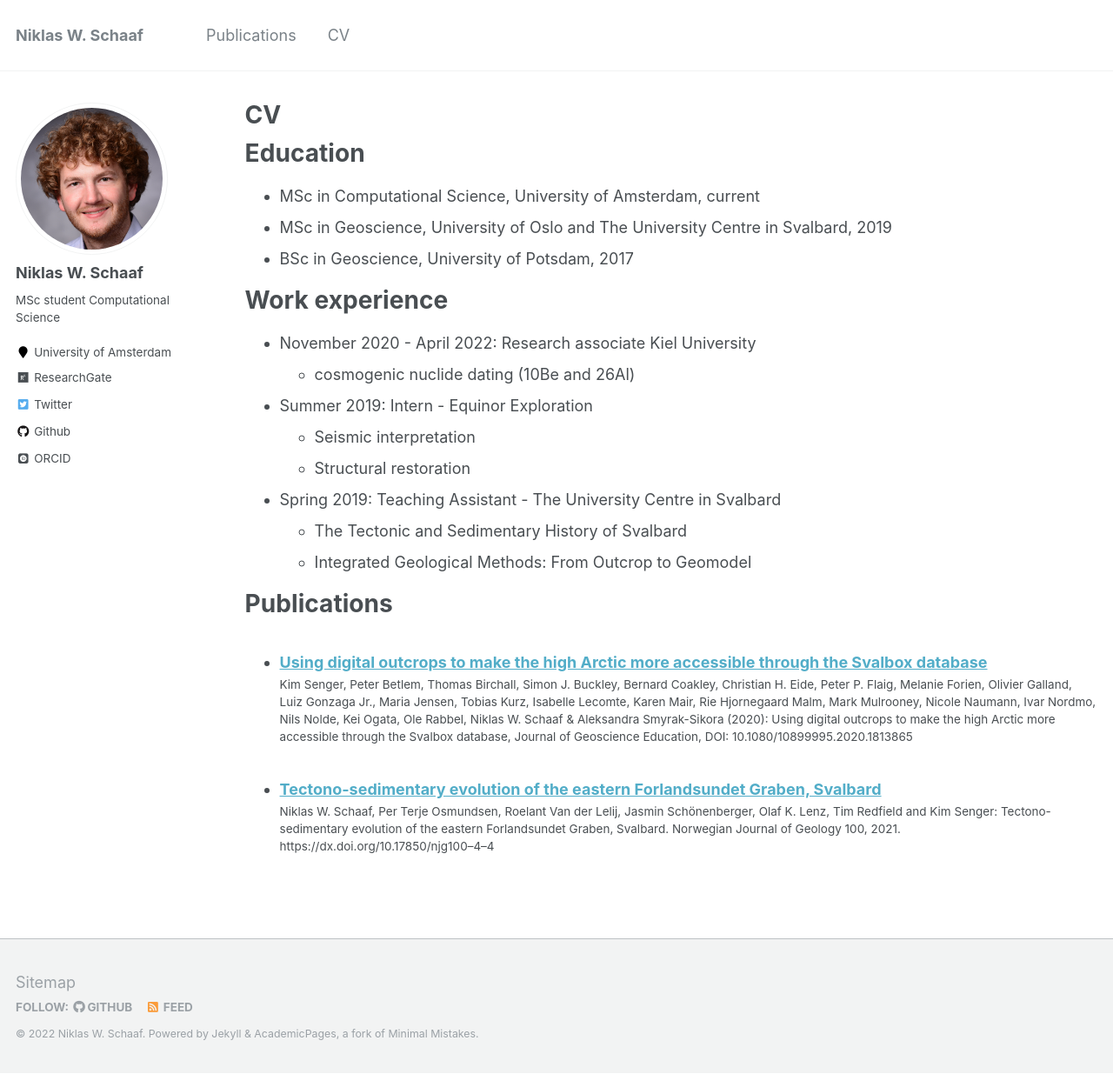
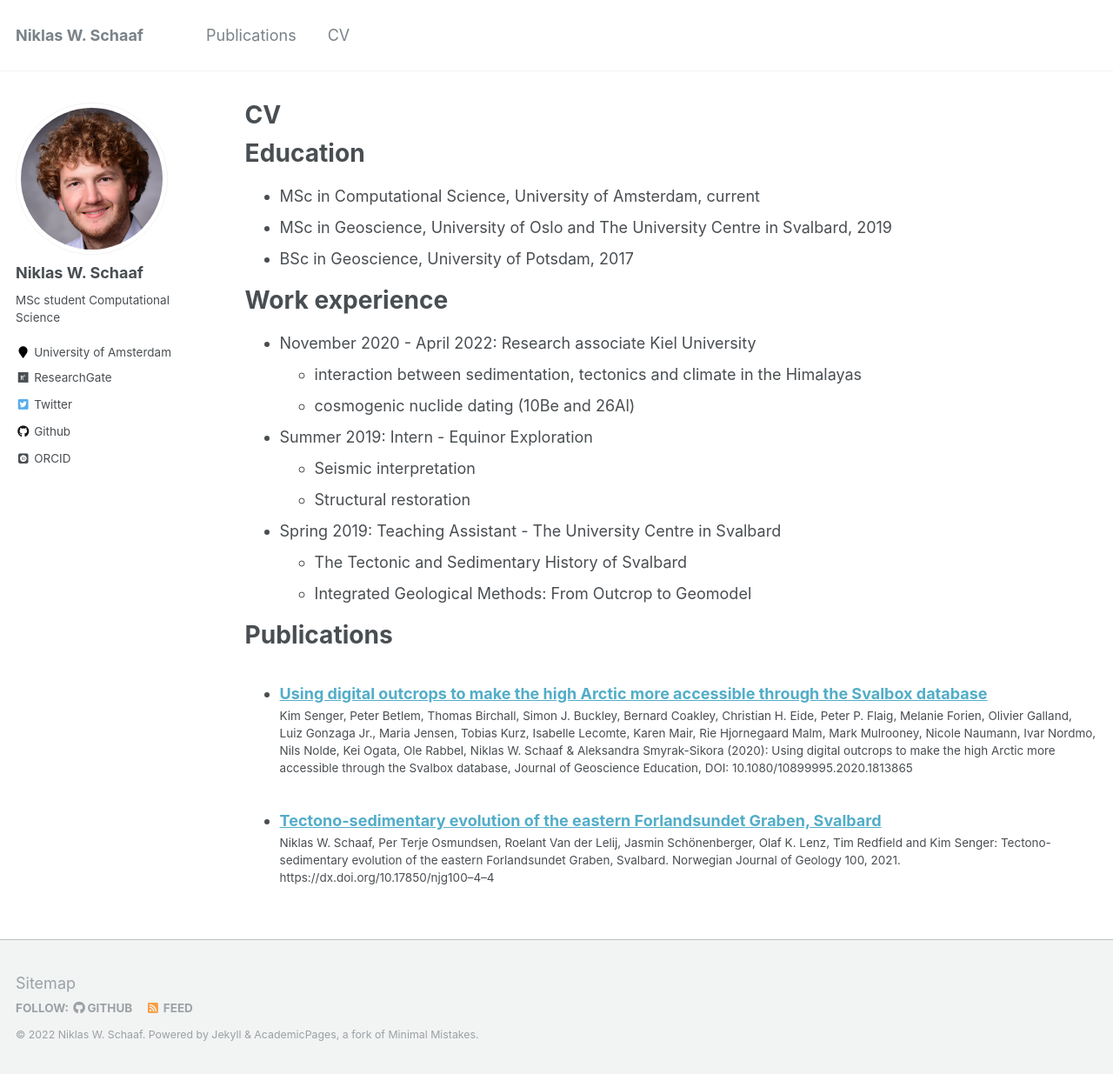
Before and after one commit to NiklasSchaaf/niklasschaaf.github.io, a Jekyll site: the page built from _pages/cv.md, in a window 1280 px wide and 1235 px high. Shown: the whole window at 87% size. Built offline with Jekyll 4.4.1, drawn with Linux system fonts in a browser that asks for light colours; some web fonts are replaced.

Commit message:
Update cv.md

```diff
--- a/_pages/cv.md
+++ b/_pages/cv.md
@@ -18,6 +18,7 @@ Education
 Work experience
 ======
 * November 2020 - April 2022: Research associate Kiel University
+  * interaction between sedimentation, tectonics and climate in the Himalayas
   * cosmogenic nuclide dating (10Be and 26Al)
 
 * Summer 2019: Intern - Equinor Exploration
```
